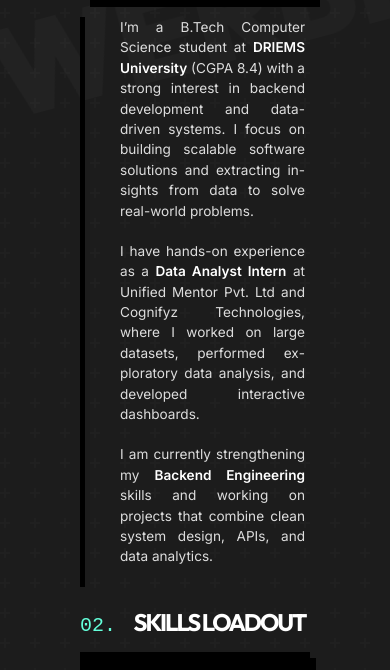
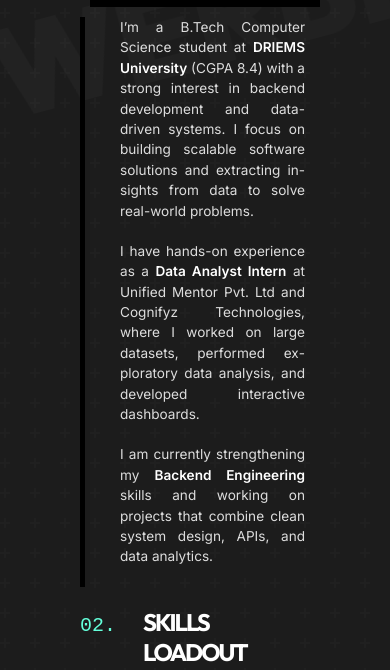
Before and after one commit to SUJEET-2003/SUJEET-2003.github.io, a plain HTML site: page index.html in a window 390 px wide. Shown: the part 1162-1832 px from the top of the page. Drawn offline with nearby package versions, Linux system fonts and the light colour scheme.

Commit message:
Improving mobile view 2

```diff
--- a/css/style.css
+++ b/css/style.css
@@ -3250,3 +3250,28 @@ footer {
         margin-bottom: 15px !important;
     }
 }
+
+/* --- HANGING INDENT FOR NUMBERED TITLES --- */
+@media (max-width: 767px) {
+    .section-title {
+        display: flex !important;
+        align-items: baseline !important;
+        gap: 12px !important;
+        white-space: normal !important;
+        /* Allow wrap */
+        width: 100% !important;
+    }
+
+    .section-title span {
+        flex-shrink: 0 !important;
+        /* Prevent number from squishing */
+    }
+}
+
+/* --- SPECIFIC SPACING FOR WHAT'S NEXT --- */
+@media (max-width: 767px) {
+    #contact .section-title {
+        margin-bottom: 45px !important;
+        /* Visual 'extra line' */
+    }
+}
```
